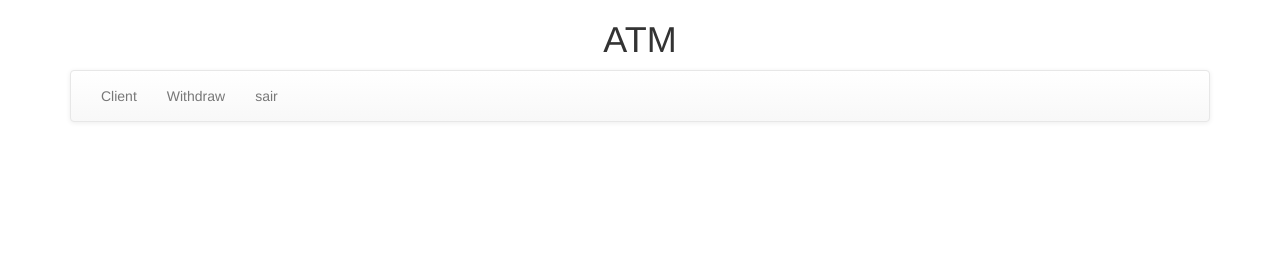
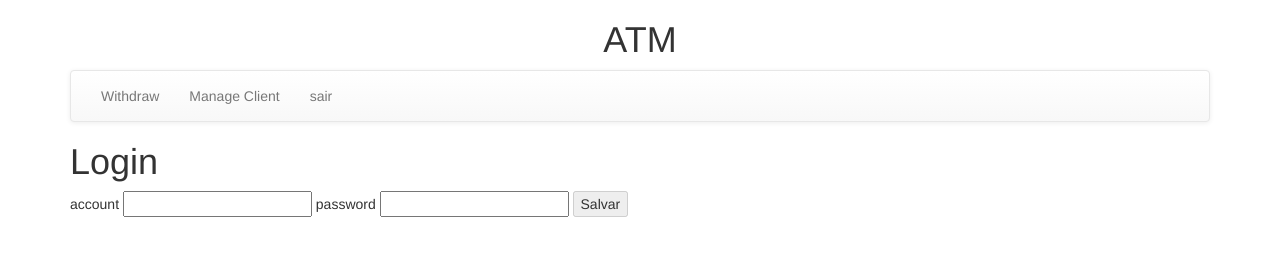
Before and after one commit to welisson-oliveira/atm-ui, a website: page public/index.html at #/login in a window 1280 px wide. Drawn offline with nearby package versions, Linux system fonts and the light colour scheme; some packages are replaced by stand-ins of ours; a script that the page names is missing.

Commit message:
atualizando README e concertando erro em indexcls.html

```diff
--- a/public/index.html
+++ b/public/index.html
@@ -39,16 +39,16 @@
 </head>
 
 <body>
-    <div class="container" ng-controller="IndexController">
+    <div class="container">
         <h1 class="text-center">ATM</h1>
         <nav class="navbar navbar-default">
             <div class="container-fluid">
                 <ul class="nav navbar-nav">
                     <li>
-                        <a href="#/client">Client</a>
+                        <a href="#/withdraw">Withdraw</a>
                     </li>
                     <li>
-                        <a href="#/withdraw">Withdraw</a>
+                        <a href="#/client">Manage Client</a>
                     </li>
                     <li>
                         <a href="#/logout">sair</a>
--- a/public/js/controllers/login.controller.js
+++ b/public/js/controllers/login.controller.js
@@ -17,14 +17,12 @@ function LoginController(LoginService, $cookies, $location) {
 
                 $cookies.put('userId', login.id);
                 $cookies.put('userName', login.name);
-                $cookies.put('userBalance', login.balance);
 
                 $location.path('/withdraw');
             },function(error){
                 vm.warning = true;
                 $cookies.remove('userId');
                 $cookies.remove('userName');
-                $cookies.remove('userBalance');
                 return vm.message = error.data.message;
             });
         }
--- a/public/js/controllers/logout.controller.js
+++ b/public/js/controllers/logout.controller.js
@@ -5,7 +5,6 @@ function LogoutController($cookies, $location) {
     const vm = this;
 
     vm.sair = function () {
-        console.log("aki");
         $cookies.remove('userId');
         $cookies.remove('userName');
         $cookies.remove('userBalance');
--- a/public/partials/login.html
+++ b/public/partials/login.html
@@ -5,5 +5,5 @@
     <input type="text" ng-model="vm.login.account" required/>
     <span>password</span>
     <input type="password" ng-model="vm.login.password" required/>
-    <button type="submit" >Salvar</button>
+    <button type="submit" ng-disabled="!vm.formLogin.$valid" >Salvar</button>
 </form>
```
Also changed, not shown: README.md, public/partials/main-menu.html (deleted), 1 other file.
